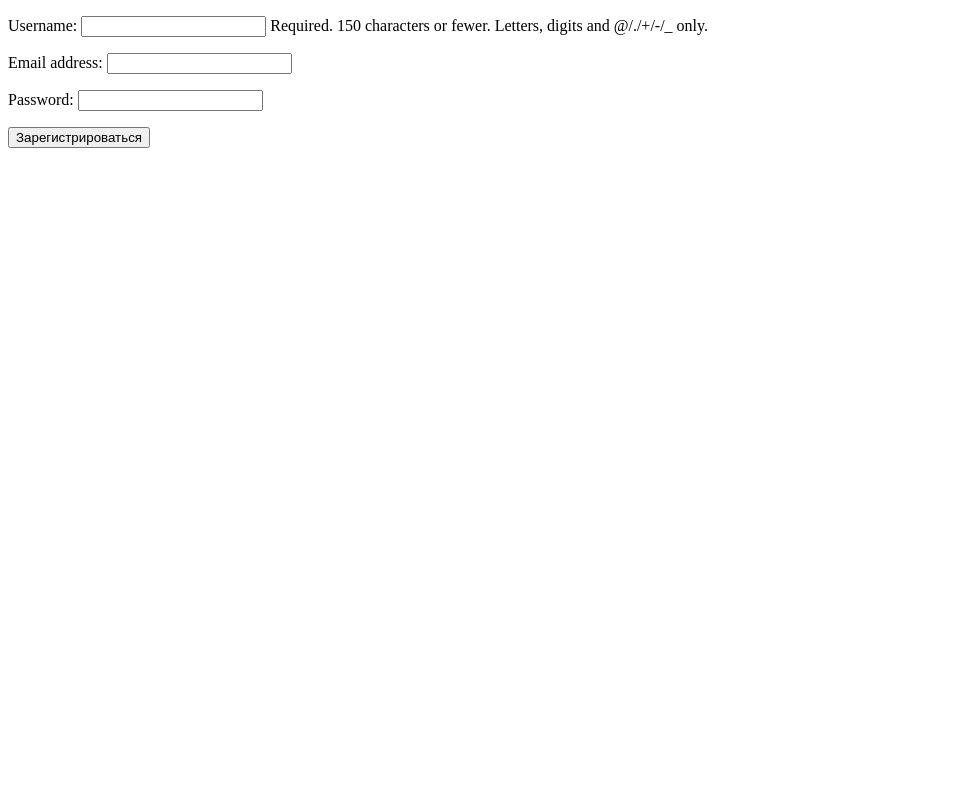
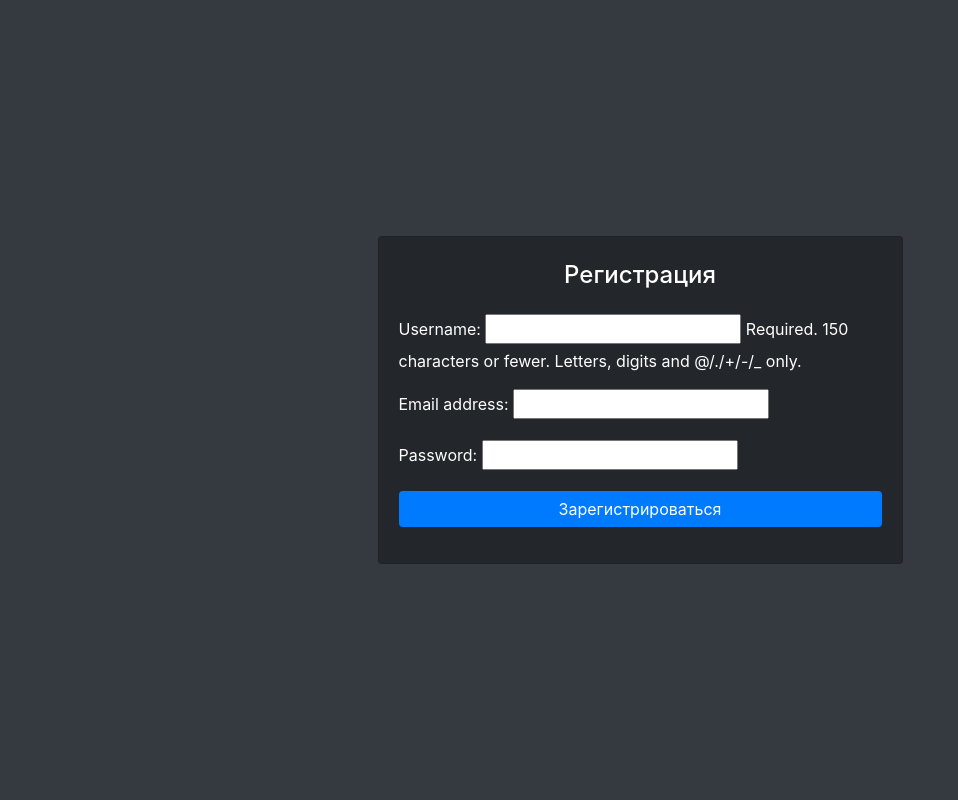
Before and after one commit to Askarmukushev/registr_page, a Django app: page / in a window 1280 px wide. Shown: the whole page, without its empty margins (0-958 px from the left). Run offline with Django 5.2, Linux system fonts and the light colour scheme; some libraries are stand-ins or nearby versions.

Commit message:
dits for dark theme

```diff
--- a/docker-compose.yml
+++ b/docker-compose.yml
@@ -3,7 +3,9 @@ services:
   web:
     network_mode: "host"
     build: .
-    command: python manage.py runserver 0.0.0.0:8000
+    command: >
+      sh -c "python3.11 manage.py collectstatic --noinput &&
+             python3.11 manage.py runserver 0.0.0.0:8000"
     ports:
       - "8000:8000"
     environment:
--- a/registr_page/settings.py
+++ b/registr_page/settings.py
@@ -133,8 +133,9 @@ USE_TZ = True
 # Static files (CSS, JavaScript, Images)
 # https://docs.djangoproject.com/en/5.0/howto/static-files/
 
-STATIC_URL = "static/"
-
+BASE_DIR = os.path.dirname(os.path.dirname(os.path.abspath(__file__)))
+STATIC_URL = 'static/'
+STATIC_ROOT = os.path.join(BASE_DIR, 'staticfiles')
 # Default primary key field type
 # https://docs.djangoproject.com/en/5.0/ref/settings/#default-auto-field
 
--- a/registration/forms.py
+++ b/registration/forms.py
@@ -5,3 +5,7 @@ class RegistrationForm(forms.ModelForm):
     class Meta:
         model = User
         fields = ['username', 'email', 'password']
+
+class MyForm(forms.Form):
+    username = forms.CharField(widget=forms.TextInput(attrs={'class': 'form-control'}))
+    password = forms.CharField(widget=forms.PasswordInput(attrs={'class': 'form-control'}))
--- a/registration/templates/registration/register.html
+++ b/registration/templates/registration/register.html
@@ -3,12 +3,64 @@
 <head>
     <meta charset="UTF-8">
     <title>Регистрация</title>
+    <link href="https://stackpath.bootstrapcdn.com/bootstrap/4.5.2/css/bootstrap.min.css" rel="stylesheet">
+    <style>
+        body, html {
+            height: 100%;
+            margin: 0;
+            background-color: #343a40; /* Темный фон */
+            color: #ffffff; /* Белый текст */
+        }
+        .container {
+            height: 100%;
+            display: flex;
+            justify-content: center;
+            align-items: center;
+        }
+        .form-control {
+            background-color: #495057; /* Еще более темный цвет для полей ввода */
+            border: 1px solid #ced4da;
+            color: #ffffff; /* Белый текст */
+        }
+        .form-control:focus {
+            background-color: #495057;
+            border-color: #fff;
+            color: #ffffff;
+        }
+        .btn-primary {
+            background-color: #007bff;
+            border: none;
+        }
+        .btn-primary:hover {
+            background-color: #0069d9;
+        }
+        .card {
+            background-color: #23272b; /* Темный цвет карточки */
+        }
+        label {
+            color: #ffffff;
+        }
+    </style>
 </head>
 <body>
-<form method="post">
-    {% csrf_token %}
-    {{ form.as_p }}
-    <button type="submit">Зарегистрироваться</button>
-</form>
+<div class="container">
+    <div class="col-md-6">
+        <div class="card">
+            <article class="card-body">
+                <h4 class="card-title text-center mb-4 mt-1">Регистрация</h4>
+                <form method="post">
+                    {% csrf_token %}
+                    {{ form.as_p }}
+                    <div class="form-group">
+                        <button type="submit" class="btn btn-primary btn-block">Зарегистрироваться</button>
+                    </div>
+                </form>
+            </article>
+        </div>
+    </div>
+</div>
+<script src="https://code.jquery.com/jquery-3.5.1.slim.min.js"></script>
+<script src="https://cdn.jsdelivr.net/npm/@popperjs/core@2.5.2/dist/umd/popper.min.js"></script>
+<script src="https://stackpath.bootstrapcdn.com/bootstrap/4.5.2/js/bootstrap.min.js"></script>
 </body>
 </html>
```
Also changed, not shown: registration/templates/registration/login.html (+9 -3 lines).
